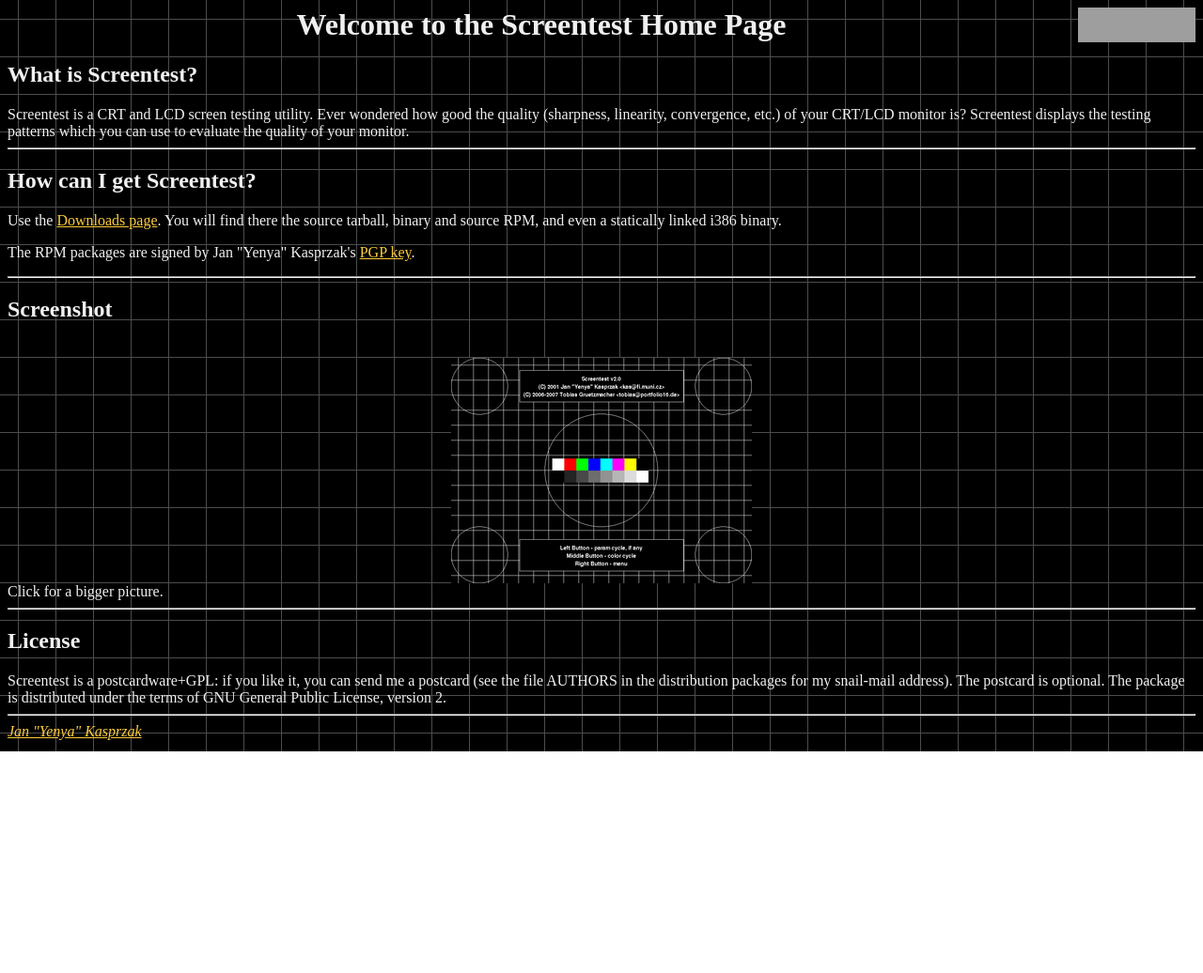
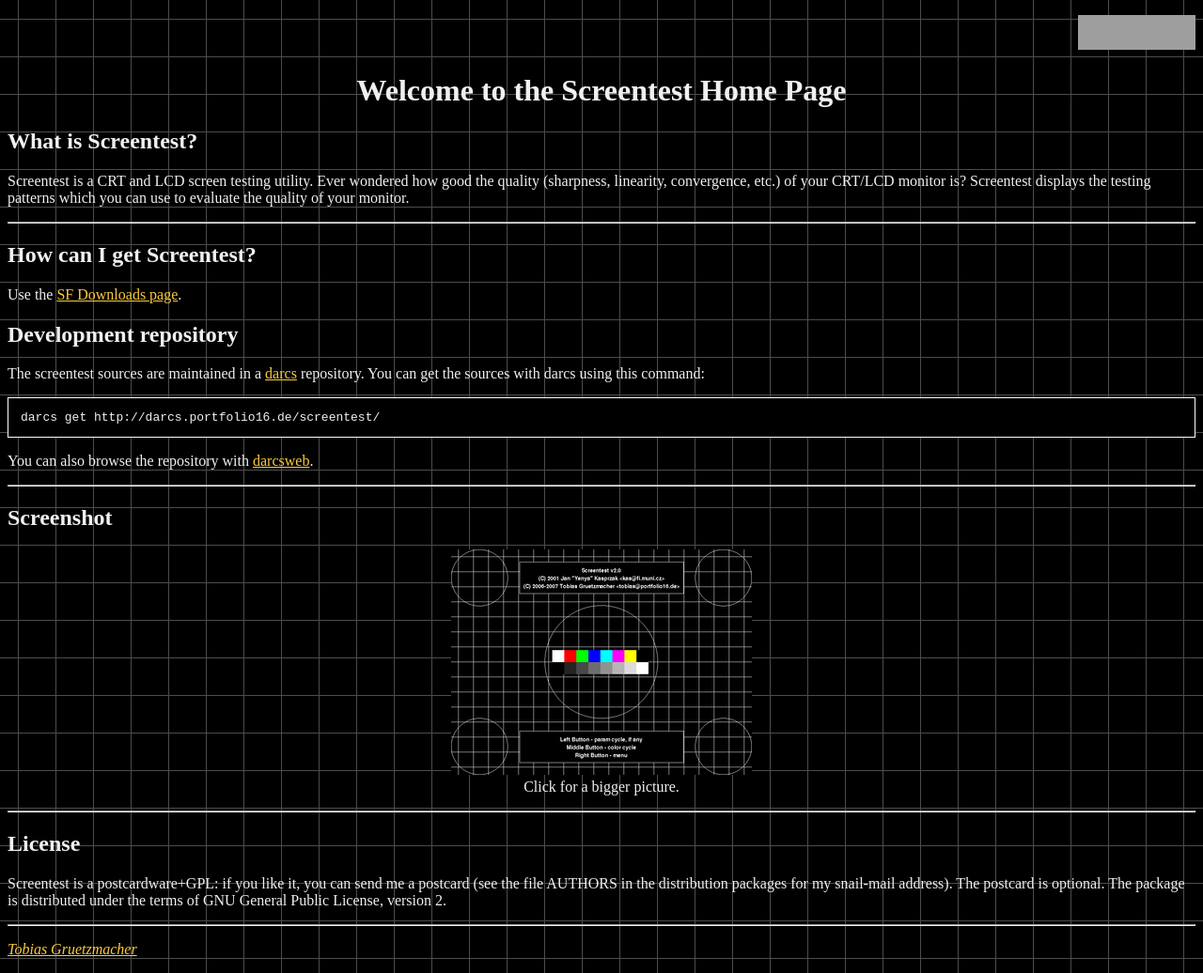
Before and after one commit to TobiX/screentest, a plain HTML site: page index.html in a window 1280 px wide. Shown: the whole page at 94% size. Before the commit the page ends 800 px from the top, so only its background shows below. Drawn offline with Linux system fonts and the light colour scheme; grey boxes are pictures that could not be loaded.

Commit message:
Update HTML a bit.

```diff
--- a/index.html
+++ b/index.html
@@ -1,62 +1,93 @@
-<HTML>
-<HEAD><TITLE>Screentest - monitor testing utility</TITLE></HEAD>
-<BODY BACKGROUND="grid.gif"  TEXT=#f0f0f0 LINK=#fccc3c VLINK=#e9b340 ALINK=#c00000>
-<a href="http://sourceforge.net"><img align=right src="http://sourceforge.net/sflogo.php?group_id=87454&amp;type=3" width="125" height="37" border="0" alt="SourceForge.net Logo" /></a>
-<CENTER><H1>Welcome to the Screentest Home Page</H1></CENTER>
+<!DOCTYPE HTML PUBLIC "-//W3C//DTD HTML 4.01//EN"
+        "http://www.w3.org/TR/html4/strict.dtd">
+<html><head>
+<title>Screentest - monitor testing utility</title>
+<meta name="MSSmartTagsPreventParsing" content="TRUE">
+<meta http-equiv="imagetoolbar" content="no">
+<style type="text/css">
+body {
+	background: url(grid.gif);
+	background-color: black;
+	color: #f0f0f0;
+}
 
-<H2>What is Screentest?</H2>
-Screentest is a CRT and LCD screen testing utility. Ever wondered how good the
+a {
+	color: #fccc3c;
+}
+
+a:visited {
+	color: #e9b340;
+}
+
+a:active {
+	color: #c00000;
+}
+
+h1, #screenshot {
+	text-align: center;
+}
+
+#logo {
+	text-align: right;
+}
+
+pre {
+	padding: 1em;
+	background-color: black;
+	border: solid 1px white;
+}
+</style>
+</head>
+<body>
+<p id="logo"><a href="http://sourceforge.net"><img
+	src="http://sourceforge.net/sflogo.php?group_id=87454&amp;type=3"
+	width="125" height="37" alt="SourceForge.net Logo" /></a></p>
+<h1>Welcome to the Screentest Home Page</h1>
+
+<h2>What is Screentest?</h2>
+<p>Screentest is a CRT and LCD screen testing utility. Ever wondered how good the
 quality (sharpness, linearity, convergence, etc.) of your CRT/LCD monitor is?
 Screentest displays the testing patterns which you can use to evaluate the
-quality of your monitor.
-<BR CLEAR=ALL>
+quality of your monitor.</p>
 
-<HR>
-<H2>How can I get Screentest?</H2>
+<hr>
+<h2>How can I get Screentest?</h2>
 
-Use the <A HREF=https://sourceforge.net/project/showfiles.php?group_id=87454&release_id=176625">Downloads page</A>.
-You will find there the source tarball, binary and source RPM, and even a
-statically linked i386 binary.
+<p>Use the <A HREF=https://sourceforge.net/project/showfiles.php?group_id=87454&release_id=176625">SF Downloads page</A>.
+<!-- You will find there the source tarball, binary and source RPM, and even a
+statically linked i386 binary. --></p>
 
-<P>
-The RPM packages are signed by Jan "Yenya" Kasprzak's <A HREF="http://www.fi.muni.cz/~kas/pgp.html">PGP key</A>.
+<!-- <P>
+The RPM packages are signed by Jan "Yenya" Kasprzak's <A HREF="http://www.fi.muni.cz/~kas/pgp.html">PGP key</A>. -->
 
-<!-- not yet
-<HR>
-<H2>CVS repository</H2>
+<h2>Development repository</h2>
 
-You can browse the development tree in CVS using our
-<A HREF="cvsweb.cgi">CVSweb interface</A>.
+<p>The screentest sources are maintained in a <a
+	href="http://darcs.net/">darcs</a> repository. You can get the sources
+with darcs using this command:</p>
 
-<HR>
-<H2>Documentation</H2>
+<pre>darcs get http://darcs.portfolio16.de/screentest/</pre>
 
-<UL>
-<LI><A HREF="cvsweb.cgi/README?rev=HEAD">README</A> file.
-<LI><A HREF="cvsweb.cgi/INSTALL?rev=HEAD">INSTALL</A> file (instalation tutorial).
-<LI><A HREF="cvsweb.cgi/NEW_TESTS?rev=HEAD">NEW_TESTS</A> file (how to add the new screen test).
-<LI><A HREF="cvsweb.cgi/ChangeLog?rev=HEAD">ChangeLog</A> file - please read it before reporting a bug, it may have been already fixed in the development tree.
-</UL>
--->
+<p>You can also browse the repository with <a
+	href="http://darcs.portfolio16.de/?r=screentest;a=summary">darcsweb</a>.</p>
 
-<HR>
-<H2>Screenshot</H2>
+<hr>
+<h2>Screenshot</h2>
 
-<BR>
-<CENTER>
-<A HREF="screentest.png"><IMG SRC="screentest-preview.png" ALT="screenshot"></A>
-</CENTER>
-Click for a bigger picture.
+<p id="screenshot">
+<a HREF="screentest.png"><img src="screentest-preview.png" alt="screenshot"></a>
+<br>Click for a bigger picture.
+</p>
 
-<HR>
-<H2>License</H2>
+<hr>
+<h2>License</h2>
 
-Screentest is a postcardware+GPL: if you like it, you can send me a postcard
+<p>Screentest is a postcardware+GPL: if you like it, you can send me a postcard
 (see the file AUTHORS in the distribution packages for my snail-mail address).
 The postcard is optional. The package is distributed under the terms of
-GNU General Public License, version 2.
+GNU General Public License, version 2.</p>
 
-<HR>
-<EM><A HREF="http://www.fi.muni.cz/~kas/">Jan "Yenya" Kasprzak</A></EM>
-</BODY>
-</HTML>
+<hr>
+<p><address><a href="http://portfolio16.de/">Tobias Gruetzmacher</a></address></p>
+</body>
+</html>
```
